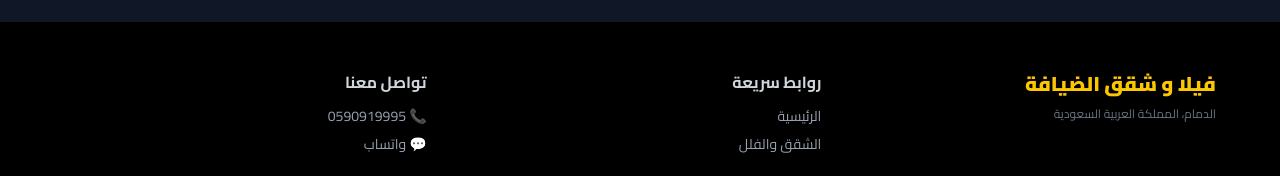
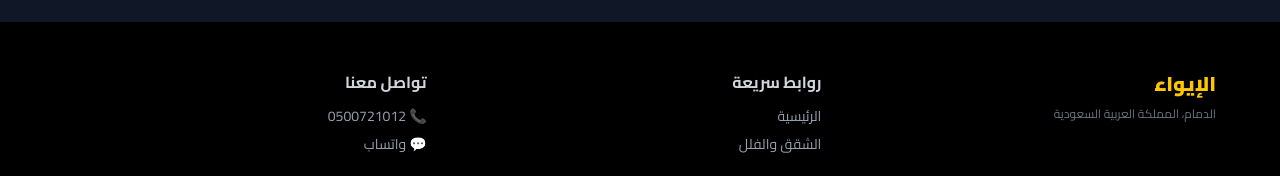
Before and after one commit to bsmhalmry797-sketch/villa-booking, a Next.js app: page / in a window 1280 px wide. Shown: the part 1360-1536 px from the top of the page. Built offline with nearby package versions, Linux system fonts and the light colour scheme; no server answers; the database is empty.

Commit message:
updatedfinal9995555

```diff
--- a/app/component/Footer.jsx
+++ b/app/component/Footer.jsx
@@ -14,7 +14,7 @@ export default function Footer() {
           {/* اللوجو */}
           <div>
             <h3 className="text-yellow-400 font-black text-xl mb-2">
-              {lang === 'ar' ? 'فيلا و شقق الضيافة' : 'Hospitality Villas'}
+              {lang === 'ar' ? 'الإيواء' : 'Hospitality Villas'}
             </h3>
             <p className="text-gray-500 text-xs mt-2">
               {lang === 'ar' ? 'الدمام، المملكة العربية السعودية' : 'Dammam, Saudi Arabia'}
@@ -42,10 +42,10 @@ export default function Footer() {
               {lang === 'ar' ? 'تواصل معنا' : 'Contact Us'}
             </h4>
             <div className="flex flex-col gap-2">
-              <a href="tel:0590919995" className="text-gray-400 text-sm hover:text-yellow-400 transition">
-                📞 0590919995
+              <a href="tel:0500721012" className="text-gray-400 text-sm hover:text-yellow-400 transition">
+                📞 0500721012
               </a>
-              <a href="https://wa.me/966590919995" className="text-gray-400 text-sm hover:text-yellow-400 transition">
+              <a href="https://wa.me/966500721012" className="text-gray-400 text-sm hover:text-yellow-400 transition">
                 💬 {lang === 'ar' ? 'واتساب' : 'WhatsApp'}
               </a>
             </div>
```
